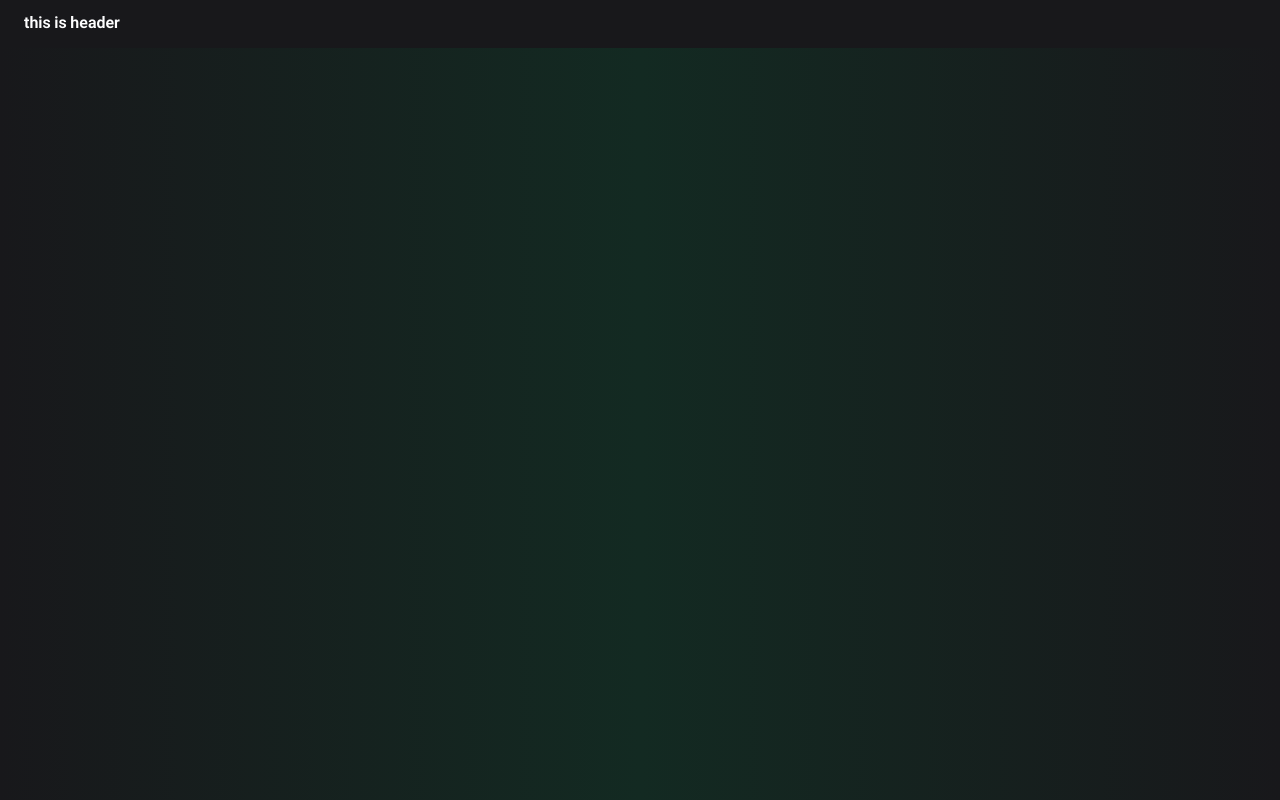
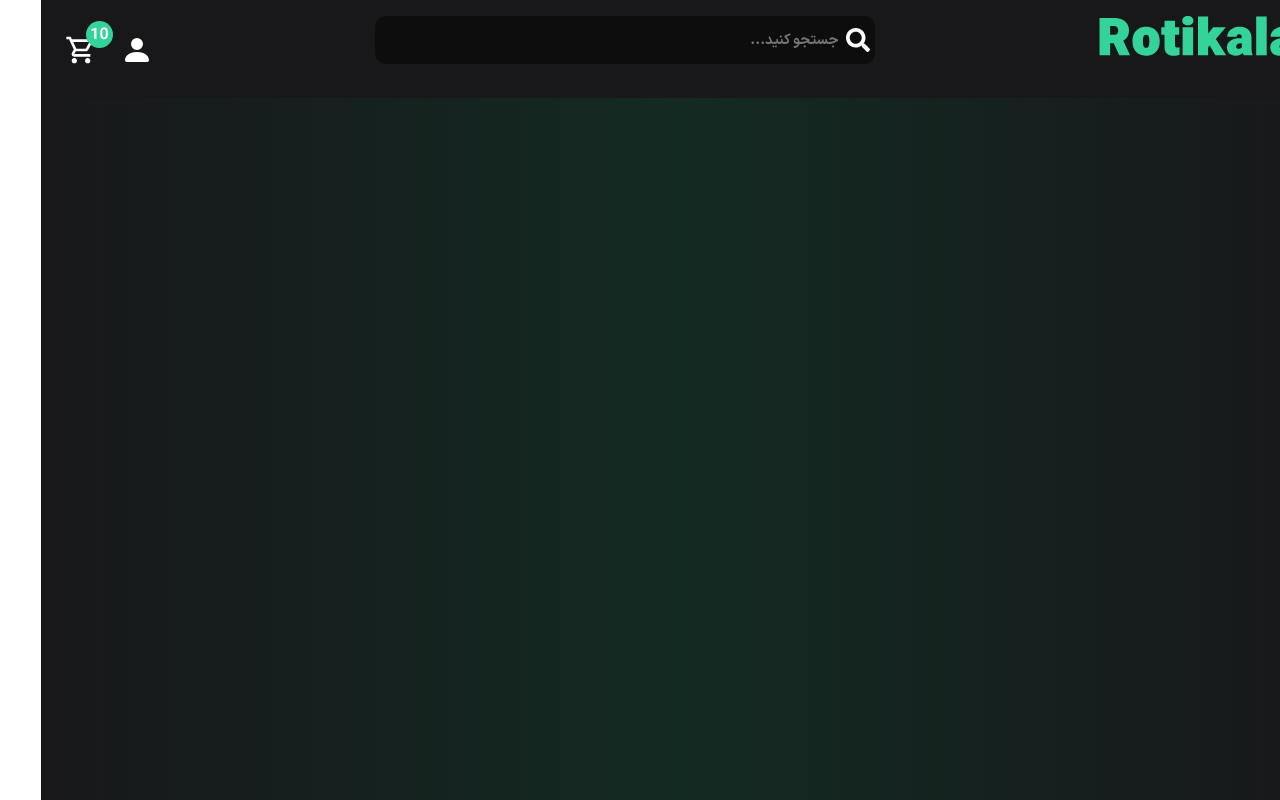
Before and after one commit to mohammadmehdidalvandii/RotiKala, a React (Vite) app: page / in a window 1280 px wide. Built offline with nearby package versions, Linux system fonts and the light colour scheme.

Commit message:
create section Topbar

```diff
--- a/src/components/module/Header/Header.css
+++ b/src/components/module/Header/Header.css
@@ -2,8 +2,7 @@
     display: block;
     position: fixed;
     width: 100%;
-    height: 3rem;
-    padding: 1rem 1.5rem;
+    padding:1rem 1.5rem;
     margin: 0;
     background-color: var(--color-black-2);
 }
--- a/src/components/module/Header/Header.jsx
+++ b/src/components/module/Header/Header.jsx
@@ -1,9 +1,10 @@
+import Topbar from '../Topbar/Topbar'
 import './Header.css'
 
 function Header() {
   return (
     <section className="header">
-        this is header
+        <Topbar/>
     </section>
   )
 }
--- /dev/null
+++ b/src/components/module/Topbar/Topbar.css
@@ -0,0 +1,84 @@
+.topbar{
+    display: block;
+    width: 100%;
+}
+.topbar_wrapper{
+    display: flex;
+    justify-content: space-between;
+    flex-wrap: wrap;
+}
+.topbar_link_logo{
+
+}
+.topbar_logo{
+    width: 200px;
+}
+.topbar_search{
+    display: flex;
+    align-items: center;
+    margin-bottom: 1rem;
+    width: 500px;
+    height: 3rem;
+    overflow: hidden;
+    background-color: var(--color-black-1);
+    border-radius: 0.7rem;
+}
+.topbar_search_icon{
+    font-size: 1.5rem;
+    padding-right: 0.3rem;
+    cursor: pointer;
+    transition: all 0.3s ease-in;
+}
+.topbar_search_icon:hover{
+    color: var(--color-green-1);
+}
+.topbar_search_input{
+    outline: none;
+    border: none;
+    width: 100%;
+    height: 100%;
+    background-color: unset;
+    font-size: 0.9rem;
+    color: var(--color-white);
+    padding-right: 0.5rem;
+}
+.topbar_links{
+    display: flex;
+    align-items: center;
+    justify-content: flex-end;
+}
+.topber_link_account{
+    color: var(--color-white);
+    transition: all 0.3s ease-in;
+}
+.topber_link_account:hover{
+    color: var(--color-green-1);
+}
+.topbar_link_icon{
+    font-size: 2rem;
+}
+.topbar_link_basket{
+    display: block;
+    position: relative;
+    margin-right: 1.5rem;
+    color: var(--color-white);
+    transition: all 0.3s ease-in;
+}
+.topbar_link_basket:hover{
+    color: var(--color-green-1);
+}
+.topbar_link_basket:hover .topbar_link_num{
+    color: var(--color-white);
+}
+.topbar_link_num{
+    display: flex;
+    align-items: center;
+    justify-content: center;
+    position: absolute;
+    top: -0.7rem;
+    right: -1rem;
+    width: 1.7rem;
+    height: 1.7rem;
+    background-color: var(--color-green-1);
+    border-radius: 50%;
+}
--- /dev/null
+++ b/src/components/module/Topbar/Topbar.jsx
@@ -0,0 +1,41 @@
+import './Topbar.css';
+import { NavLink } from 'react-router-dom';
+import { FaSearch } from "react-icons/fa";
+import { BsPersonFill } from "react-icons/bs";
+import { MdOutlineShoppingCart } from "react-icons/md";
+
+
+
+function Topbar() {
+  return (
+    <section className="topbar">
+        <div className="topbar_wrapper">
+                <NavLink to='/' className='topbar_link_logo'>
+                    <img src="/assets/svg/logo.svg" alt="logo svg" className="topbar_logo" />
+                </NavLink>
+                <div className="topbar_search">
+                    <span className="topbar_search_icon">
+                        <FaSearch/>
+                    </span>
+                    <input type="text" className="topbar_search_input" placeholder='جستجو کنید...'/>
+                </div>
+
+                <div className="topbar_links">
+                    <NavLink to='/Account' className='topber_link_account'>
+                        <span className="topbar_link_icon">
+                            <BsPersonFill/>
+                        </span>
+                    </NavLink>
+                    <NavLink to='/Basket' className='topbar_link_basket'>
+                    <span className="topbar_link_icon">
+                            <MdOutlineShoppingCart/>
+                        </span>
+                        <span className="topbar_link_num">10</span>
+                    </NavLink>
+                </div>
+        </div>
+    </section>
+  )
+}
+
+export default Topbar
--- a/src/style/index.css
+++ b/src/style/index.css
@@ -30,6 +30,7 @@
 
 /* <<<<<<<< Style Body >>>>>>> */
 body{
+    direction: rtl;
     margin: 0;
     padding: 0;
     box-sizing: border-box;
```
